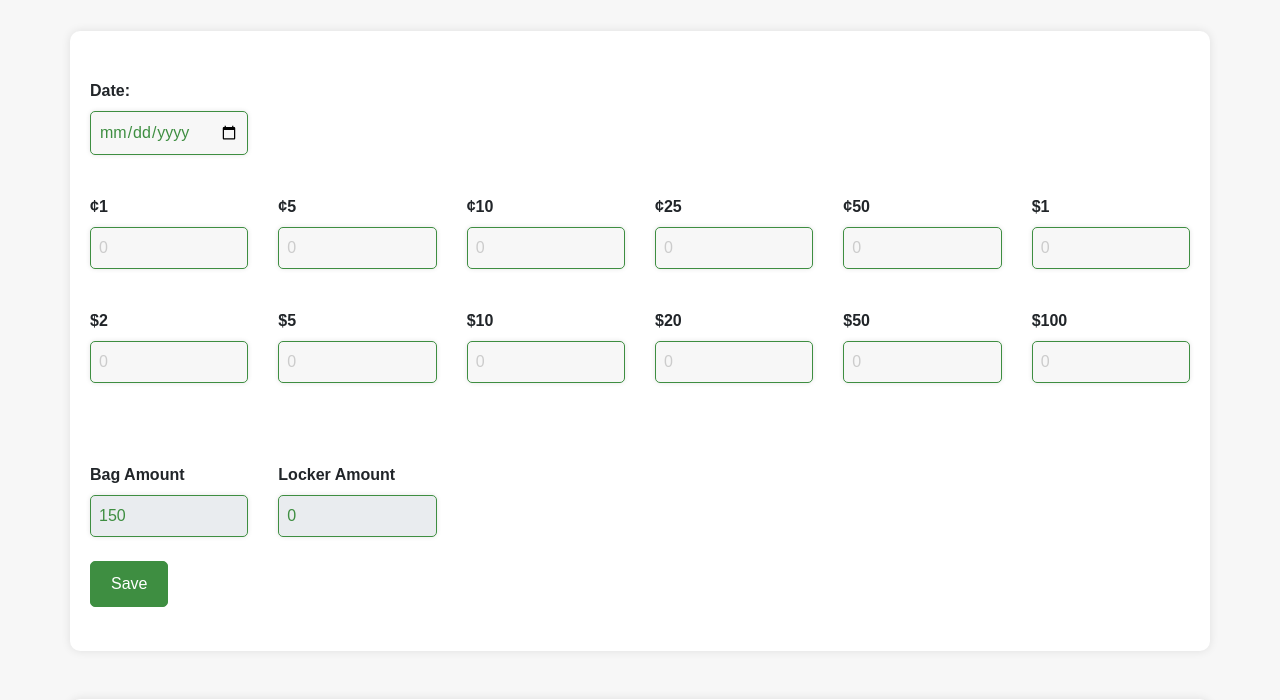
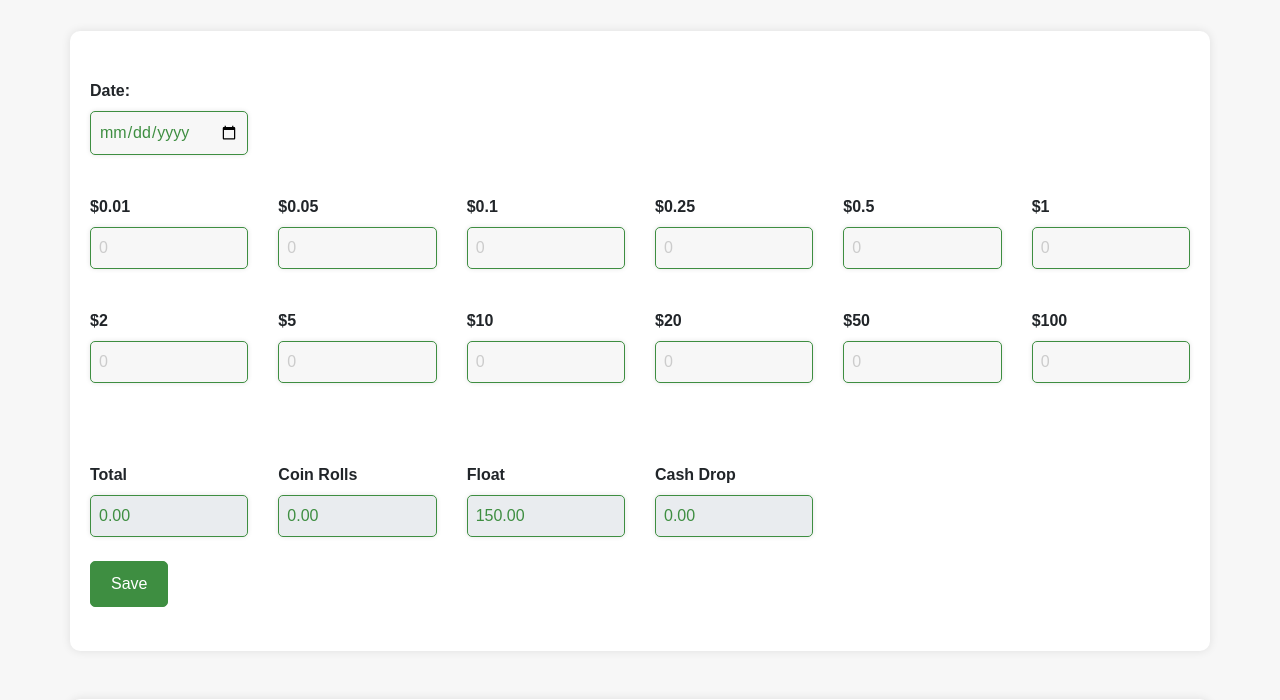
Before and after one commit to ganesh2257767/freshii, a Flask app: page / in a window 1280 px wide. Shown: the part 185-885 px from the top of the page. Run offline with Flask 3, Linux system fonts and the light colour scheme; data that the repository does not hold is empty; some libraries are stand-ins or nearby versions; some web fonts are replaced.

Commit message:
Added new fields, refactored some code

```diff
--- a/static/js/index.js
+++ b/static/js/index.js
@@ -1,42 +1,68 @@
-allNumeric = document.querySelectorAll('input[type="number"]');
-lockerElement = document.getElementById("locker");
+var dropElement = document.getElementById("drop");
+var totalElement = document.getElementById("total");
+var allNumeric = document.querySelectorAll('input[type="number"]');;
 
-function calculate_locker_value(event) {
-    // var total = parseFloat(lockerElement.value);
+function calculate_all_value() {
+    // allNumeric =
     var total = 0;
     for (var element of allNumeric) {
 
         var id_ = element.attributes.id.value;
-        var denomination = id_[0];
-        var denomination_value = id_.slice(1, id_.length);
-        if (denomination == "c") {
-            var factor = 0.01;
+
+        var dollarValueTemp = parseFloat(parseFloat(id_.slice(1, id_.length)).toFixed(2));
+        console.log("Type of dollarValueTemp: ", dollarValueTemp, typeof(dollarValueTemp));
+
+        var dollarValue = isNaN(dollarValueTemp) ? 0 : dollarValueTemp;
+        console.log("Type of dollarValue: ", dollarValue, typeof(dollarValue));
+
+        var inputValue = isNaN(element.valueAsNumber) ? 0 : element.valueAsNumber;
+
+        total = parseFloat(parseFloat(total + (dollarValue * inputValue)).toFixed(2));
+        console.log({
+                    id_: id_,
+                    dollarValue: dollarValue,
+                    inputValue: inputValue,
+                    total: total
+                });
+
+        totalElement.value = total;
+        if (total > 150) {
+            dropElement.value = parseFloat((total - 150).toFixed(2));
         }
-        else {
-            var factor = 1;
-        };
-
-        final_value = isNaN(parseInt(element.value)) ? 0 : parseInt(denomination_value) * factor * parseInt(element.value);
-        total = total + final_value;
-        // console.log({
-        //     id_: id_,
-        //     denomination: denomination,
-        //     denomination_value: denomination_value,
-        //     factor: factor,
-        //     final_value: final_value,
-        //     total: parseFloat(total).toFixed(2)
-        // });
-        lockerAmount = total - 150;
-        if (lockerAmount < 0) {
-            lockerElement.value = 0;
-        }
-        else {
-            lockerElement.value = parseFloat(lockerAmount).toFixed(2);
+        else{
+            dropElement.value = 0.00;
         }
     }
+    // var total = 0;
+    // for (var element of allNumeric) {
+
+    //     var id_ = element.attributes.id.value;
+    //     var denomination_value = id_.slice(1, id_.length);
+
+
+    //     final_value = isNaN(parseFloat(element.value).toFixed(2)) ? 0 : parseFloat(denomination_value).toFixed(2) * parseFloat(element.value).toFixed(2);
+    //     total = total + final_value;
+    //     total =  parseFloat(total).toFixed(2)
+    //     console.log({
+    //         id_: id_,
+    //         denomination_value: denomination_value,
+    //         final_value: final_value,
+    //         total: total
+    //     });
+
+    //     totalElement.value = total;
+    //     var dropAmount = total - 150;
+    //     if (dropAmount < 0) {
+    //         dropElement.value = 0;
+    //     }
+    //     else {
+    //         dropElement.value = parseFloat(dropAmount).toFixed(2);
+    //     }
+    // }
+
 }
 
 for (var element of allNumeric) {
-    element.addEventListener('change', calculate_locker_value);
-    element.addEventListener('input', calculate_locker_value);
+    // element.addEventListener('change', calculate_drop_value);
+    element.addEventListener('input', calculate_all_value);
 }
--- a/templates/index.html
+++ b/templates/index.html
@@ -58,24 +58,24 @@
                 <div class="col-md-12 mb-3">
                     <div class="row mb-4">
                         <div class="col-md-2 mb-3">
-                            <label class="mb-2" for="c1">¢1</label>
-                            <input type="number" min=0 placeholder="0" step=1 id="c1" name="c1" class="form-control p-2">
+                            <label class="mb-2" for="c1">$0.01</label>
+                            <input type="number" min=0 placeholder="0" step=1 id="d0.01" name="d0.01" class="form-control p-2">
                         </div>
                         <div class="col-md-2 mb-3">
-                            <label class="mb-2" for="c5">¢5</label>
-                            <input type="number" min=0 placeholder="0" step=1 id="c5" name="c5" class="form-control p-2">
+                            <label class="mb-2" for="c5">$0.05</label>
+                            <input type="number" min=0 placeholder="0" step=1 id="d0.05" name="d0.05" class="form-control p-2">
                         </div>
                         <div class="col-md-2 mb-3">
-                            <label class="mb-2" for="c10">¢10</label>
-                            <input type="number" min=0 placeholder="0" step=1 id="c10" name="c10" class="form-control p-2">
+                            <label class="mb-2" for="c10">$0.1</label>
+                            <input type="number" min=0 placeholder="0" step=1 id="d0.1" name="d0.1" class="form-control p-2">
                         </div>
                         <div class="col-md-2 mb-3">
-                            <label class="mb-2" for="c25">¢25</label>
-                            <input type="number" min=0 placeholder="0" step=1 id="c25" name="c25" class="form-control p-2">
+                            <label class="mb-2" for="c25">$0.25</label>
+                            <input type="number" min=0 placeholder="0" step=1 id="d0.25" name="d0.25" class="form-control p-2">
                         </div>
                         <div class="col-md-2 mb-3">
-                            <label class="mb-2" for="c50">¢50</label>
-                            <input type="number" min=0 placeholder="0" step=1 id="c50" name="c50" class="form-control p-2">
+                            <label class="mb-2" for="c50">$0.5</label>
+                            <input type="number" min=0 placeholder="0" step=1 id="d0.5" name="d0.5" class="form-control p-2">
                         </div>
                         <div class="col-md-2 mb-3">
                             <label class="mb-2" for="d1">$1</label>
@@ -112,12 +112,20 @@
             </div>
             <div class="row mb-4">
                 <div class="col-md-2">
-                    <label class="mb-2" for="bag">Bag Amount</label>
-                    <input type="text" id="bag" value=150 name="bag" class="form-control p-2" readonly>
+                    <label class="mb-2" for="total">Total</label>
+                    <input type="text" id="total" value=0.00 name="total" class="form-control p-2" readonly>
                 </div>
                 <div class="col-md-2">
-                    <label class="mb-2" for="locker">Locker Amount</label>
-                    <input type="text" id="locker" value=0 name="locker" class="form-control p-2" readonly>
+                    <label class="mb-2" for="rolls">Coin Rolls</label>
+                    <input type="text" id="rolls" value=0.00 name="rolls" class="form-control p-2" readonly>
+                </div>
+                <div class="col-md-2">
+                    <label class="mb-2" for="float">Float</label>
+                    <input type="text" id="float" value=150.00 name="float" class="form-control p-2" readonly>
+                </div>
+                <div class="col-md-2">
+                    <label class="mb-2" for="drop">Cash Drop</label>
+                    <input type="text" id="drop" value=0.00 name="drop" class="form-control p-2" readonly>
                 </div>
             </div>
             <div class="row mb-4">
```
